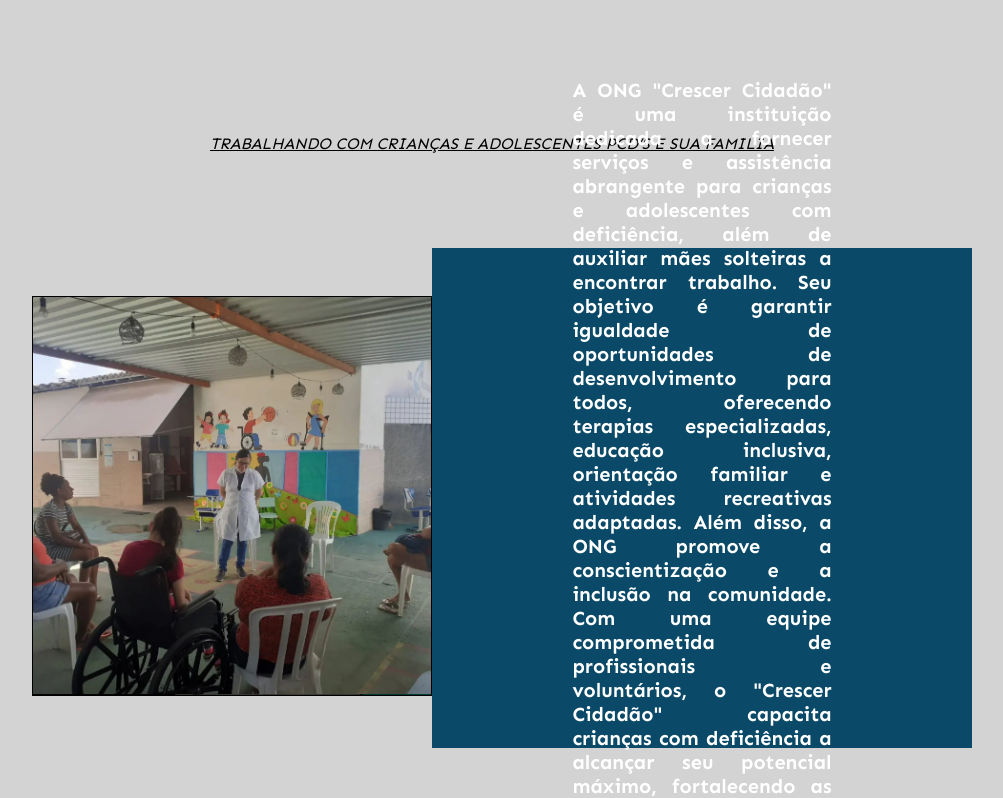
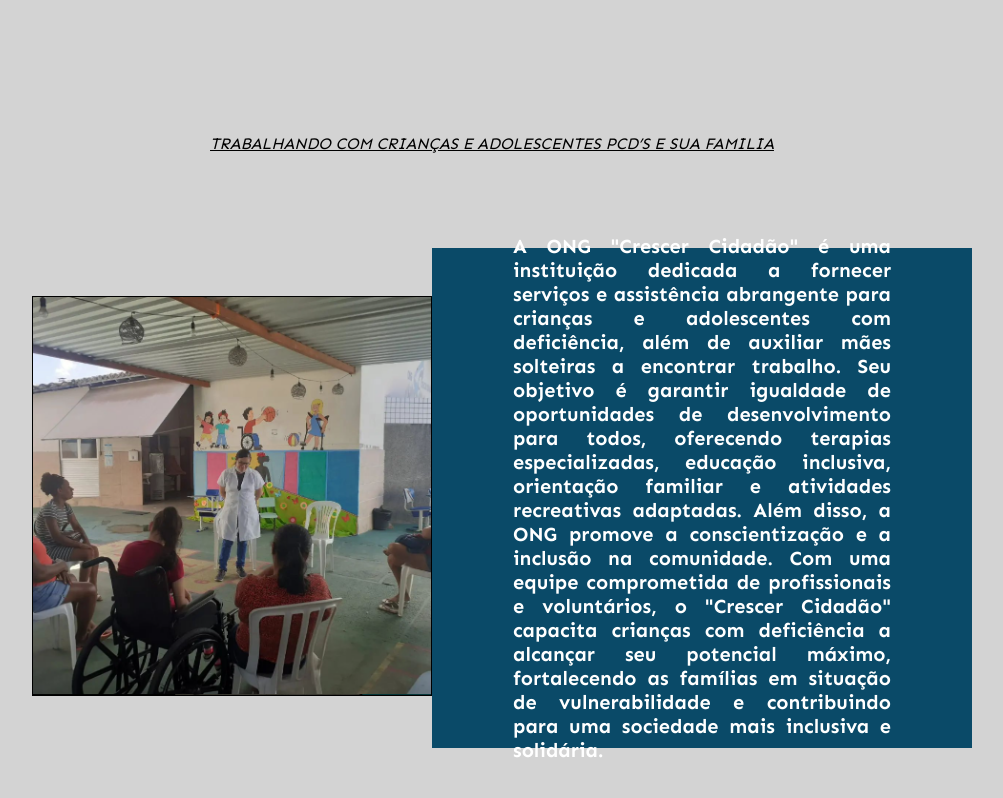
Before and after one commit to marcj19/Crescer-Ciddadao, a React (Vite) app: page / in a window 1280 px wide. Shown: the part 866-1664 px from the top of the page, without its empty margins (148-1151 px from the left). Built offline with nearby package versions, Linux system fonts and the light colour scheme.

Commit message:
alteracoes de layout

```diff
--- a/src/components/carrosel.css
+++ b/src/components/carrosel.css
@@ -33,11 +33,15 @@
     display: flex;
     justify-content: space-between;
     align-items: center;
+    width: auto;
 }
+
+
 .titulo{
     font-family: "Sen", sans-serif;
     color: #333333;
     font-size: 24pt;
+    text-align: center;
 }
 
 .layout-quem-somos{
@@ -87,7 +91,7 @@
     color: white;
     font-size: 15pt;
     display: flex;
-    width: 48%;
+    width: 70%;
     text-align: justify;
     height: 80%;
     display: flex;
```
